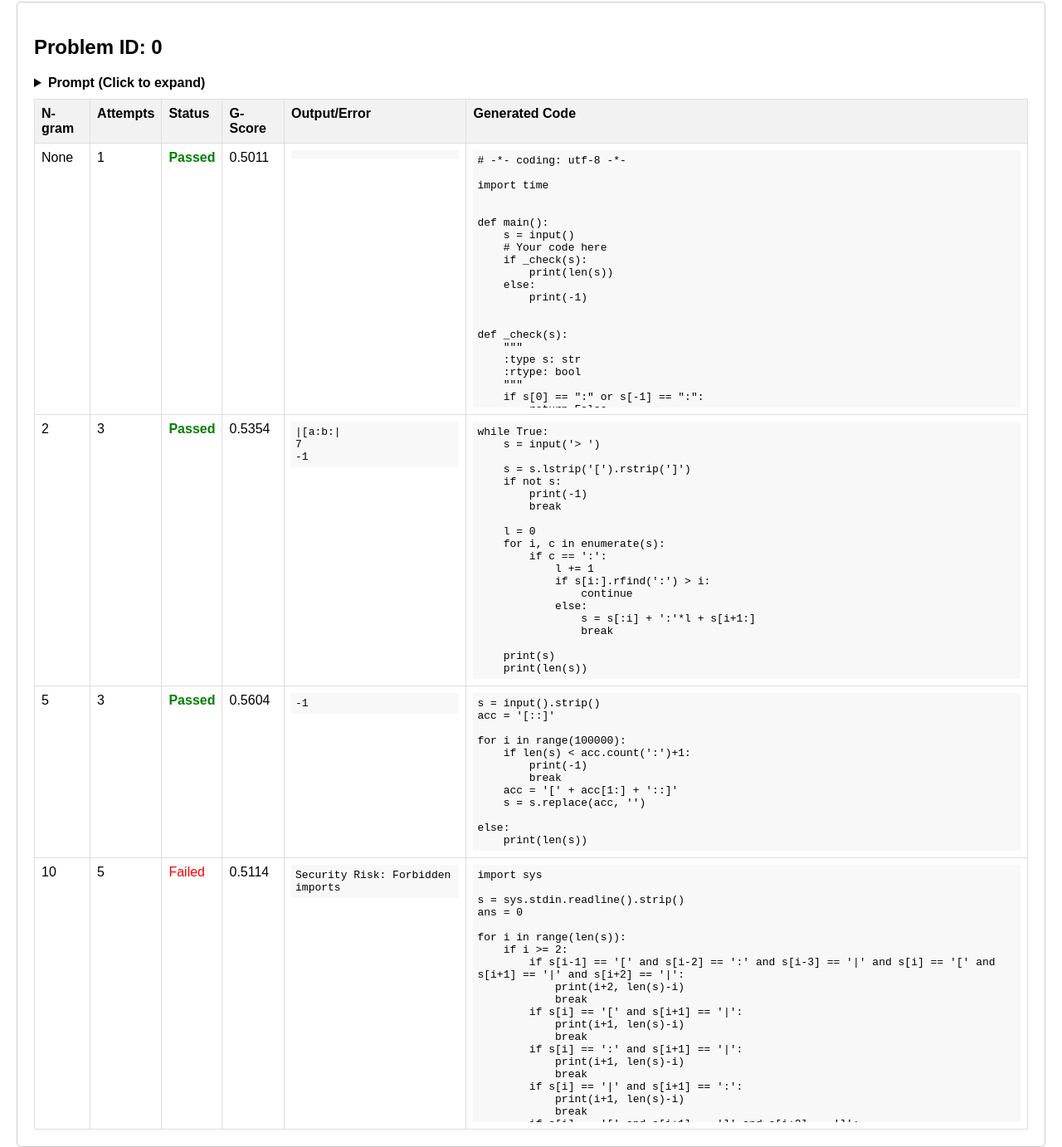
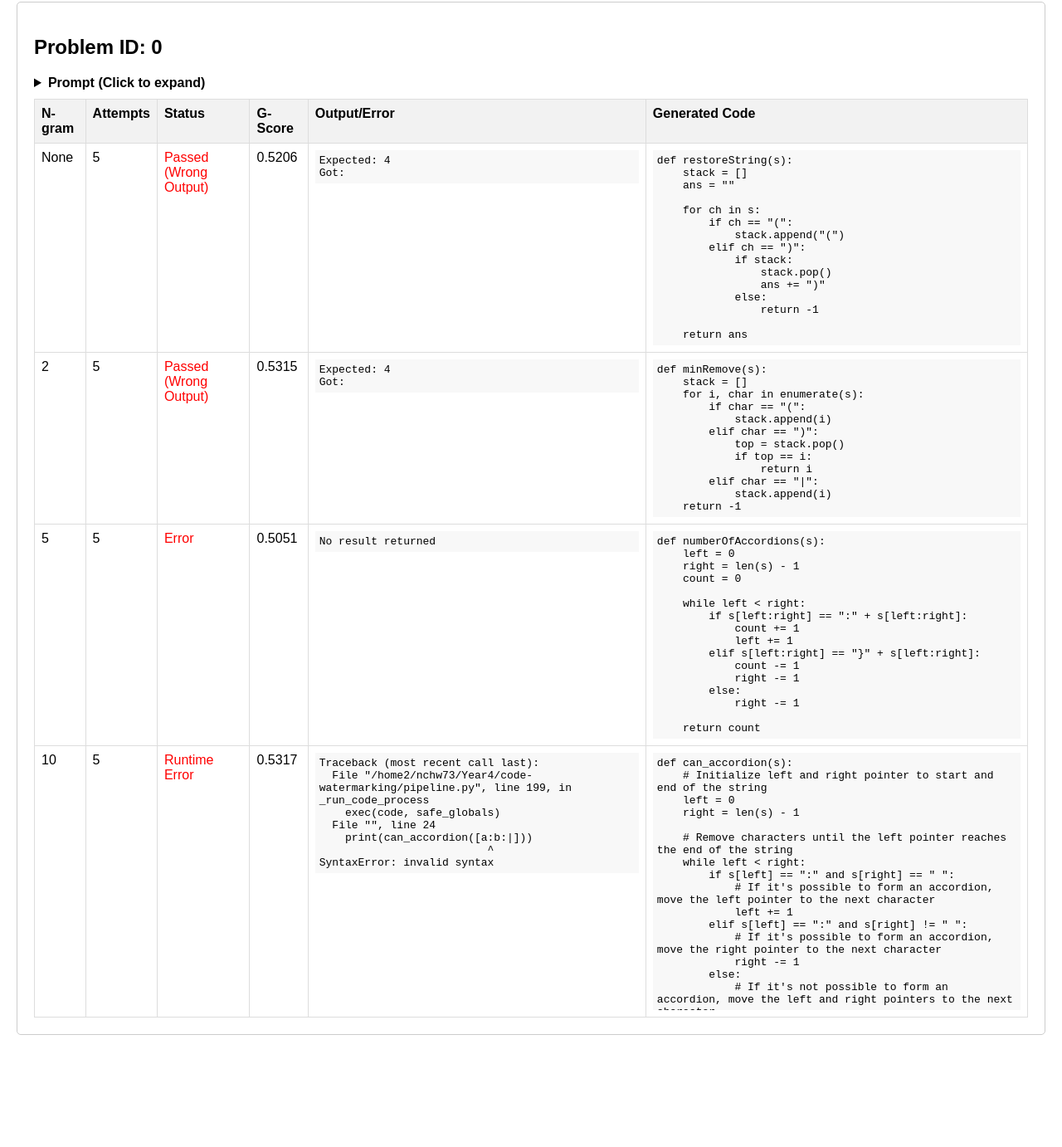
Before and after one commit to DurhamAISafety/ghost-marks-in-the-machine, a plain HTML site: page report.html in a window 1280 px wide. Shown: the part 78-1460 px from the top of the page at 83% size. After the commit the page ends 1345 px from the top, so only its background shows below. Drawn offline with Linux system fonts and the light colour scheme.

Commit message:
gemma results 1

```diff
--- a/report.html
+++ b/report.html
@@ -68,136 +68,113 @@ Output
 
                     <tr>
                         <td>None</td>
-                        <td>1</td>
-                        <td class="passed">Passed</td>
-                        <td>0.5011</td>
-                        <td><pre></pre></td>
-                        <td><pre># -*- coding: utf-8 -*-
+                        <td>5</td>
+                        <td class="failed">Passed (Wrong Output)</td>
+                        <td>0.5206</td>
+                        <td><pre>Expected: 4
+Got: </pre></td>
+                        <td><pre>def restoreString(s):
+    stack = []
+    ans = ""
 
-import time
+    for ch in s:
+        if ch == "(":
+            stack.append("(")
+        elif ch == ")":
+            if stack:
+                stack.pop()
+                ans += ")"
+            else:
+                return -1
 
-
-def main():
-    s = input()
-    # Your code here
-    if _check(s):
-        print(len(s))
-    else:
-        print(-1)
-
-
-def _check(s):
-    """
-    :type s: str
-    :rtype: bool
-    """
-    if s[0] == ":" or s[-1] == ":":
-        return False
-    brackets = [":", "|"]
-    stack = []
-    for c in s:
-        if c not in brackets:
-            stack.append(c)
-        else:
-            if len(stack) < 1:
-                return False
-            if stack[-1] == brackets[0] and c == brackets[1]:
-                stack.pop()
-                continue
-            if stack[-1] == brackets[1] and c == brackets[0]:
-                stack.pop()
-                continue
-            return False
-    if len(stack) < 1:
-        return False
-    return True
-
-if __name__ == '__main__':
-    start_time = time.time()
-    main()
-    print("--- %s seconds ---" % (time.time() - start_time))</pre></td>
+    return ans</pre></td>
                     </tr>
 
                     <tr>
                         <td>2</td>
-                        <td>3</td>
-                        <td class="passed">Passed</td>
-                        <td>0.5354</td>
-                        <td><pre>|[a:b:|
-7
--1
-</pre></td>
-                        <td><pre>while True:
-    s = input('> ')
-
-    s = s.lstrip('[').rstrip(']')
-    if not s:
-        print(-1)
-        break
-
-    l = 0
-    for i, c in enumerate(s):
-        if c == ':':
-            l += 1
-            if s[i:].rfind(':') > i:
-                continue
-            else:
-                s = s[:i] + ':'*l + s[i+1:]
-                break
-
-    print(s)
-    print(len(s))</pre></td>
+                        <td>5</td>
+                        <td class="failed">Passed (Wrong Output)</td>
+                        <td>0.5315</td>
+                        <td><pre>Expected: 4
+Got: </pre></td>
+                        <td><pre>def minRemove(s):
+    stack = []
+    for i, char in enumerate(s):
+        if char == "(":
+            stack.append(i)
+        elif char == ")":
+            top = stack.pop()
+            if top == i:
+                return i
+        elif char == "|":
+            stack.append(i)
+    return -1</pre></td>
                     </tr>
 
                     <tr>
                         <td>5</td>
-                        <td>3</td>
-                        <td class="passed">Passed</td>
-                        <td>0.5604</td>
-                        <td><pre>-1
-</pre></td>
-                        <td><pre>s = input().strip()
-acc = '[::]'
+                        <td>5</td>
+                        <td class="failed">Error</td>
+                        <td>0.5051</td>
+                        <td><pre>No result returned</pre></td>
+                        <td><pre>def numberOfAccordions(s):
+    left = 0
+    right = len(s) - 1
+    count = 0
 
-for i in range(100000):
-    if len(s) < acc.count(':')+1:
-        print(-1)
-        break
-    acc = '[' + acc[1:] + '::]'
-    s = s.replace(acc, '')
+    while left < right:
+        if s[left:right] == ":" + s[left:right]:
+            count += 1
+            left += 1
+        elif s[left:right] == "}" + s[left:right]:
+            count -= 1
+            right -= 1
+        else:
+            right -= 1
 
-else:
-    print(len(s))</pre></td>
+    return count</pre></td>
                     </tr>
 
                     <tr>
                         <td>10</td>
                         <td>5</td>
-                        <td class="failed">Failed</td>
-                        <td>0.5114</td>
-                        <td><pre>Security Risk: Forbidden imports</pre></td>
-                        <td><pre>import sys
+                        <td class="failed">Runtime Error</td>
+                        <td>0.5317</td>
+                        <td><pre>Traceback (most recent call last):
+  File "/home2/nchw73/Year4/code-watermarking/pipeline.py", line 199, in _run_code_process
+    exec(code, safe_globals)
+  File "<string>", line 24
+    print(can_accordion([a:b:|]))
+                          ^
+SyntaxError: invalid syntax
+</pre></td>
+                        <td><pre>def can_accordion(s):
+    # Initialize left and right pointer to start and end of the string
+    left = 0
+    right = len(s) - 1
 
-s = sys.stdin.readline().strip()
-ans = 0
+    # Remove characters until the left pointer reaches the end of the string
+    while left < right:
+        if s[left] == ":" and s[right] == " ":
+            # If it's possible to form an accordion, move the left pointer to the next character
+            left += 1
+        elif s[left] == ":" and s[right] != " ":
+            # If it's possible to form an accordion, move the right pointer to the next character
+            right -= 1
+        else:
+            # If it's not possible to form an accordion, move the left and right pointers to the next character
+            left += 1
+            right -= 1
 
-for i in range(len(s)):
-    if i >= 2:
-        if s[i-1] == '[' and s[i-2] == ':' and s[i-3] == '|' and s[i] == '[' and s[i+1] == '|' and s[i+2] == '|':
-            print(i+2, len(s)-i)
-            break
-        if s[i] == '[' and s[i+1] == '|':
-            print(i+1, len(s)-i)
-            break
-        if s[i] == ':' and s[i+1] == '|':
-            print(i+1, len(s)-i)
-            break
-        if s[i] == '|' and s[i+1] == ':':
-            print(i+1, len(s)-i)
-            break
-        if s[i] == '[' and s[i+1] == ']' and s[i+2] == ']':
-            print(i+1, len(s)-i)
-            break</pre></td>
+    # Return the length of the accordion
+    return right - left + 1
+
+
+# Test the function
+print(can_accordion([a:b:|]))
+print(can_accordion(":[|:]"))
+print(can_accordion("[a:b:"))
+print(can_accordion("|]:[|:]"))</pre></td>
                     </tr>
 
                 </tbody>
```
Also changed, not shown: results.json (+19 -19 lines), 1 other file.
